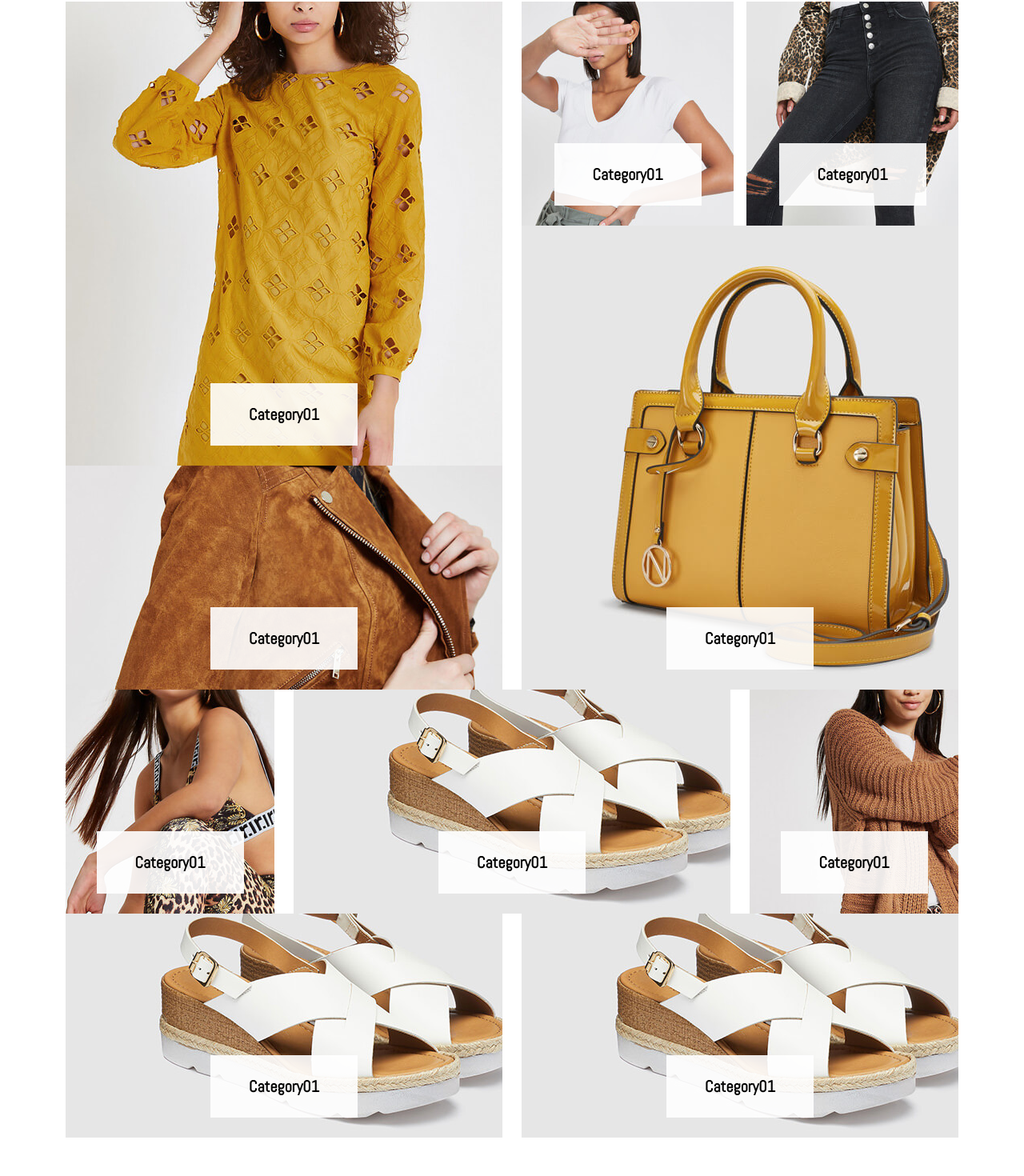
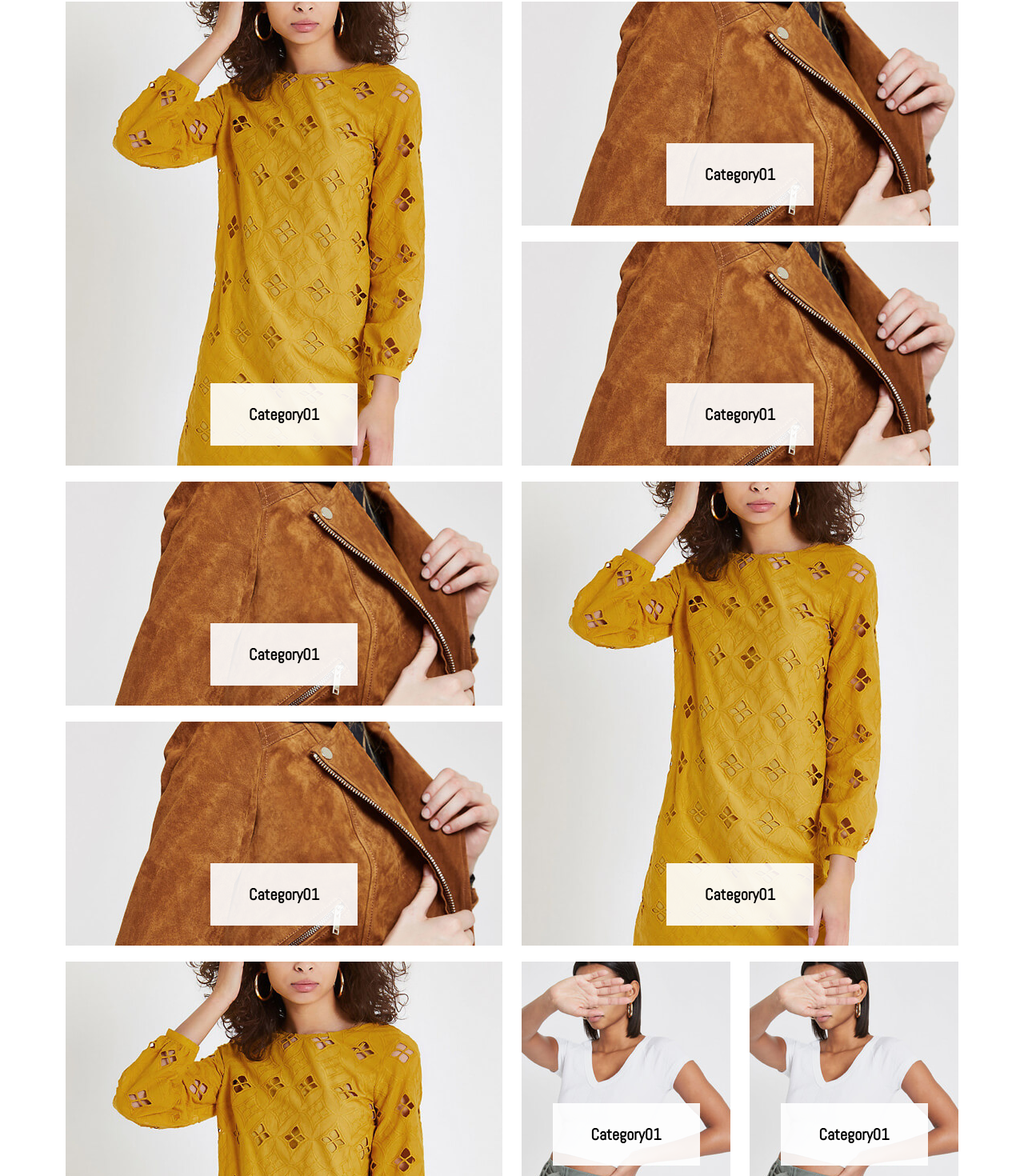
Before and after one commit to OmniaaKhalill/ECommerce, an Angular app in the folder Frontend/: page /category in a window 1280 px wide. Shown: the part 488-1958 px from the top of the page at 80% size. Built offline with nearby package versions, Linux system fonts and the light colour scheme.

Commit message:
Changing Grid for Categories

```diff
--- a/Frontend/src/app/CategoriesPage/category-page/category-page.component.css
+++ b/Frontend/src/app/CategoriesPage/category-page/category-page.component.css
@@ -58,7 +58,15 @@
   color: var(--light-color);
 }
 
-/* .row > * {
-  padding-right: 0px;
-  padding-left: 0px;
-} */
+.categories-page .row > .col-md-6 {
+  padding: 0;
+}
+
+.banner {
+  margin-bottom: 20px; /* Add some space between banners */
+}
+
+.banner-title,
+.banner-span {
+  padding: 10px; /* Add padding to the title and span */
+}
--- a/Frontend/src/app/CategoriesPage/category-page/category-page.component.html
+++ b/Frontend/src/app/CategoriesPage/category-page/category-page.component.html
@@ -4,8 +4,8 @@
   <div class="categories-page">
     <div class="container">
       <div class="row">
-        <div class="col-md-6">
-          <div class="banner banner-cat banner-badge position-relative d-flex justify-content-center align-items-center p-0">
+        <div class="col-lg-6">
+          <div class="banner banner-cat banner-badge position-relative d-flex justify-content-center align-items-center">
             <a href="Single Product Page" class="overflow-hidden">
               <img src="../../../assets/img/Category/banner-1.jpg" alt="Banner">
               <div class="img-layer position-absolute"></div>
@@ -17,8 +17,21 @@
               <span>Shop Now</span>
             </a>
           </div>
-
-          <div class="banner banner-cat banner-badge position-relative d-flex justify-content-center align-items-center p-0">
+        </div>
+        <div class="col-lg-6">
+          <div class="banner banner-cat banner-badge position-relative d-flex justify-content-center align-items-center">
+            <a href="Single Product Page" class="overflow-hidden">
+              <img src="../../../assets/img/Category/banner-2.jpg" alt="Banner">
+              <div class="img-layer position-absolute"></div>
+            </a>
+            <a href="Shop To Products Like this Category" class="banner-title py-4 px-5 position-absolute text-center z-2">
+              <span>Category01</span>
+            </a>
+            <a href="Shop To Products Like this Category" class="banner-span py-4 px-5 position-absolute text-center z-2">
+              <span>Shop Now</span>
+            </a>
+          </div>
+          <div class="banner banner-cat banner-badge position-relative d-flex justify-content-center align-items-center">
             <a href="Single Product Page" class="overflow-hidden">
               <img src="../../../assets/img/Category/banner-2.jpg" alt="Banner">
               <div class="img-layer position-absolute"></div>
@@ -31,43 +44,24 @@
             </a>
           </div>
         </div>
-
-        <div class="col-md-6">
-          <div class="row g-3">
-            <div class="col-sm-6">
-              <div class="banner banner-cat banner-badge position-relative d-flex justify-content-center align-items-center p-0">
-                <a href="Single Product Page" class="overflow-hidden">
-                  <img src="../../../assets/img/Category/banner-3.jpg" alt="Banner">
-                  <div class="img-layer position-absolute"></div>
-                </a>
-                <a href="Shop To Products Like this Category" class="banner-title py-4 px-5 position-absolute text-center z-2">
-                  <span>Category01</span>
-                </a>
-                <a href="Shop To Products Like this Category" class="banner-span py-4 px-5 position-absolute text-center z-2">
-                  <span>Shop Now</span>
-                </a>
-              </div>
-            </div>
-
-            <div class="col-sm-6">
-              <div class="banner banner-cat banner-badge position-relative d-flex justify-content-center align-items-center p-0">
-                <a href="Single Product Page" class="overflow-hidden">
-                  <img src="../../../assets/img/Category/banner-4.jpg" alt="Banner">
-                  <div class="img-layer position-absolute"></div>
-                </a>
-                <a href="Shop To Products Like this Category" class="banner-title py-4 px-5 position-absolute text-center z-2">
-                  <span>Category01</span>
-                </a>
-                <a href="Shop To Products Like this Category" class="banner-span py-4 px-5 position-absolute text-center z-2">
-                  <span>Shop Now</span>
-                </a>
-              </div>
-            </div>
+      </div>
+      <div class="row">
+        <div class="col-lg-6">
+          <div class="banner banner-cat banner-badge position-relative d-flex justify-content-center align-items-center">
+            <a href="Single Product Page" class="overflow-hidden">
+              <img src="../../../assets/img/Category/banner-2.jpg" alt="Banner">
+              <div class="img-layer position-absolute"></div>
+            </a>
+            <a href="Shop To Products Like this Category" class="banner-title py-4 px-5 position-absolute text-center z-2">
+              <span>Category01</span>
+            </a>
+            <a href="Shop To Products Like this Category" class="banner-span py-4 px-5 position-absolute text-center z-2">
+              <span>Shop Now</span>
+            </a>
           </div>
-
-          <div class="banner banner-cat banner-badge position-relative d-flex justify-content-center align-items-center p-0">
+          <div class="banner banner-cat banner-badge position-relative d-flex justify-content-center align-items-center">
             <a href="Single Product Page" class="overflow-hidden">
-              <img src="../../../assets/img/Category/banner-5.jpg" alt="Banner">
+              <img src="../../../assets/img/Category/banner-2.jpg" alt="Banner">
               <div class="img-layer position-absolute"></div>
             </a>
             <a href="Shop To Products Like this Category" class="banner-title py-4 px-5 position-absolute text-center z-2">
@@ -78,11 +72,10 @@
             </a>
           </div>
         </div>
-
-        <div class="col-sm-6 col-md-3">
-          <div class="banner banner-cat banner-badge position-relative d-flex justify-content-center align-items-center p-0">
+        <div class="col-lg-6">
+          <div class="banner banner-cat banner-badge position-relative d-flex justify-content-center align-items-center">
             <a href="Single Product Page" class="overflow-hidden">
-              <img src="../../../assets/img/Category/banner-6.jpg" alt="Banner">
+              <img src="../../../assets/img/Category/banner-1.jpg" alt="Banner">
               <div class="img-layer position-absolute"></div>
             </a>
             <a href="Shop To Products Like this Category" class="banner-title py-4 px-5 position-absolute text-center z-2">
@@ -93,11 +86,12 @@
             </a>
           </div>
         </div>
-
-        <div class="col-sm-6 col-md-3 order-md-last">
-          <div class="banner banner-cat banner-badge position-relative d-flex justify-content-center align-items-center p-0">
+      </div>
+      <div class="row">
+        <div class="col-lg-6">
+          <div class="banner banner-cat banner-badge position-relative d-flex justify-content-center align-items-center">
             <a href="Single Product Page" class="overflow-hidden">
-              <img src="../../../assets/img/Category/banner-8.jpg" alt="Banner">
+              <img src="../../../assets/img/Category/banner-1.jpg" alt="Banner">
               <div class="img-layer position-absolute"></div>
             </a>
             <a href="Shop To Products Like this Category" class="banner-title py-4 px-5 position-absolute text-center z-2">
@@ -108,42 +102,43 @@
             </a>
           </div>
         </div>
+        <div class="col-lg-6">
+          <div class="row-category">
+            <div class="row">
+              <div class="col-sm-6">
+                <div class="banner banner-cat banner-badge position-relative d-flex justify-content-center align-items-center">
+                  <a href="Single Product Page" class="overflow-hidden">
+                    <img src="../../../assets/img/Category/banner-3.jpg" alt="Banner">
+                    <div class="img-layer position-absolute"></div>
+                  </a>
+                  <a href="Shop To Products Like this Category" class="banner-title py-4 px-5 position-absolute text-center z-2">
+                    <span>Category01</span>
+                  </a>
+                  <a href="Shop To Products Like this Category" class="banner-span py-4 px-5 position-absolute text-center z-2">
+                    <span>Shop Now</span>
+                  </a>
+                </div>
+              </div>
 
-        <div class="col-md-6">
-          <div class="banner banner-cat banner-badge position-relative d-flex justify-content-center align-items-center p-0">
+              <div class="col-sm-6">
+                <div class="banner banner-cat banner-badge position-relative d-flex justify-content-center align-items-center">
+                  <a href="Single Product Page" class="overflow-hidden">
+                    <img src="../../../assets/img/Category/banner-3.jpg" alt="Banner">
+                    <div class="img-layer position-absolute"></div>
+                  </a>
+                  <a href="Shop To Products Like this Category" class="banner-title py-4 px-5 position-absolute text-center z-2">
+                    <span>Category01</span>
+                  </a>
+                  <a href="Shop To Products Like this Category" class="banner-span py-4 px-5 position-absolute text-center z-2">
+                    <span>Shop Now</span>
+                  </a>
+                </div>
+              </div>
+            </div>
+          </div>
+          <div class="banner banner-cat banner-badge position-relative d-flex justify-content-center align-items-center">
             <a href="Single Product Page" class="overflow-hidden">
-              <img src="../../../assets/img/Category/banner-7.jpg" alt="Banner">
-              <div class="img-layer position-absolute"></div>
-            </a>
-            <a href="Shop To Products Like this Category" class="banner-title py-4 px-5 position-absolute text-center z-2">
-              <span>Category01</span>
-            </a>
-            <a href="Shop To Products Like this Category" class="banner-span py-4 px-5 position-absolute text-center z-2">
-              <span>Shop Now</span>
-            </a>
-          </div>
-        </div>
-
-      </div>
-      <div class="row">
-        <div class="col-md-6">
-          <div class="banner banner-cat banner-badge position-relative d-flex justify-content-center align-items-center p-0">
-            <a href="Single Product Page" class="overflow-hidden">
-              <img src="../../../assets/img/Category/banner-7.jpg" alt="Banner">
-              <div class="img-layer position-absolute"></div>
-            </a>
-            <a href="Shop To Products Like this Category" class="banner-title py-4 px-5 position-absolute text-center z-2">
-              <span>Category01</span>
-            </a>
-            <a href="Shop To Products Like this Category" class="banner-span py-4 px-5 position-absolute text-center z-2">
-              <span>Shop Now</span>
-            </a>
-          </div>
-        </div>
-        <div class="col-md-6">
-          <div class="banner banner-cat banner-badge position-relative d-flex justify-content-center align-items-center p-0">
-            <a href="Single Product Page" class="overflow-hidden">
-              <img src="../../../assets/img/Category/banner-7.jpg" alt="Banner">
+              <img src="../../../assets/img/Category/banner-2.jpg" alt="Banner">
               <div class="img-layer position-absolute"></div>
             </a>
             <a href="Shop To Products Like this Category" class="banner-title py-4 px-5 position-absolute text-center z-2">
```
